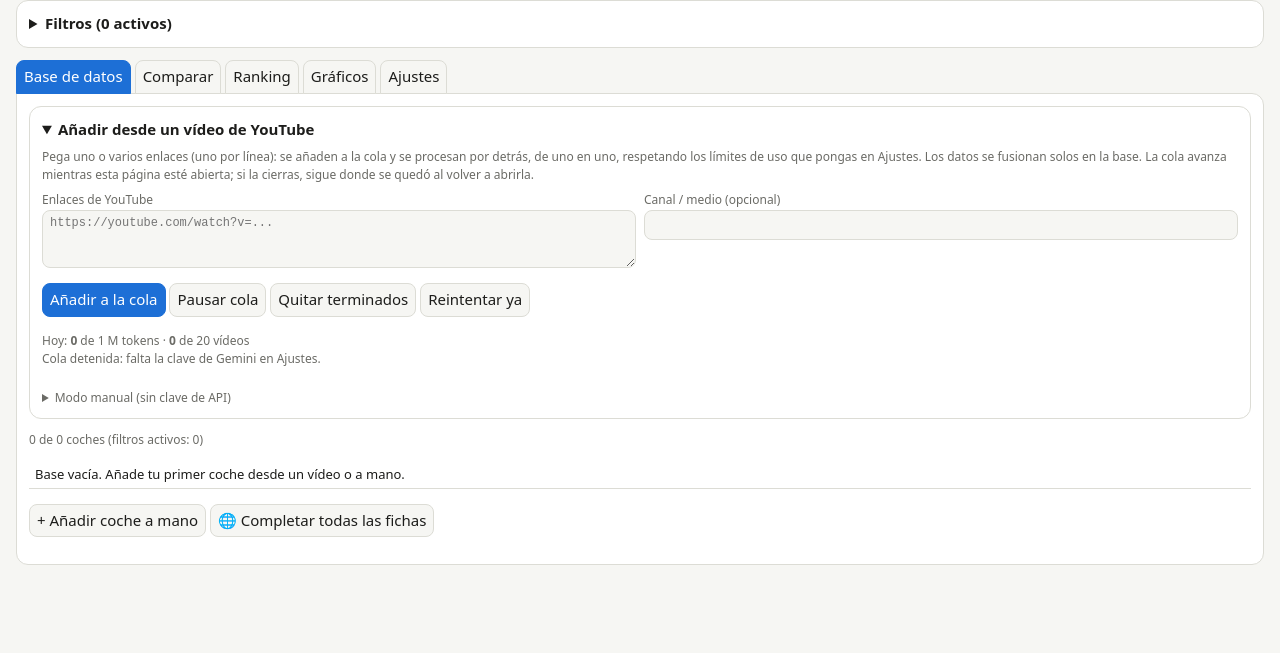
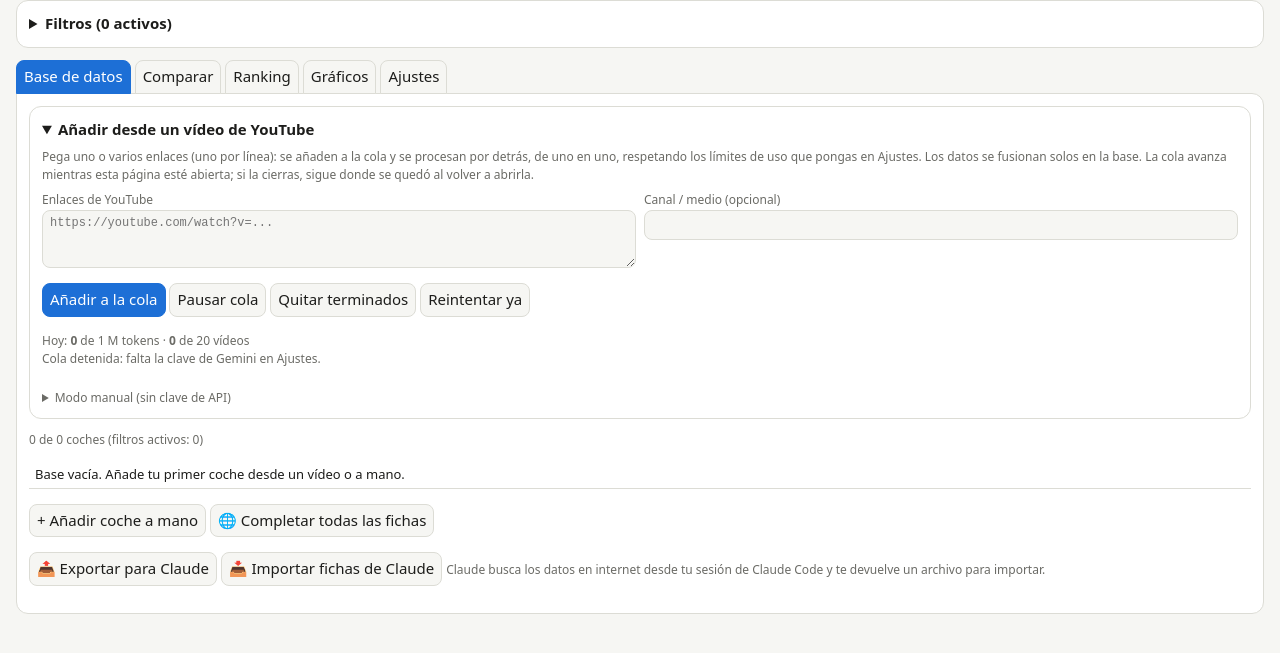
Before and after one commit to elxfields/comparador-coches, a plain HTML site: page index.html in a window 1280 px wide. Shown: the part 55-708 px from the top of the page. Drawn offline with Linux system fonts and the light colour scheme.

Commit message:
Exportar coches para Claude e importar fichas completadas por Claude
- «Exportar para Claude» descarga los coches y los datos que faltan
- «Importar fichas de Claude» fusiona fichas-claude.json: rellena huecos,
  actualiza precios y datos sin verificar, añade foto si carga y notas
- El id solo se usa si coinciden también marca y modelo

Co-Authored-By: Claude Opus 5.5 <noreply@anthropic.com>

```diff
--- a/index.html
+++ b/index.html
@@ -71,6 +71,7 @@ a{color:var(--ac)}
 <p class="mu" id="cnt"></p>
 <div class="sc"><table id="tbl"></table></div>
 <p><button onclick="addCar()">+ Añadir coche a mano</button> <button onclick="queueAllFichas()">🌐 Completar todas las fichas</button></p>
+<p><button onclick="exportForClaude()">📤 Exportar para Claude</button> <button onclick="$('fimp').click()">📥 Importar fichas de Claude</button><input type="file" id="fimp" accept=".json,application/json" style="display:none" onchange="importFichasFile(this.files[0]);this.value=''"> <span class="mu">Claude busca los datos en internet desde tu sesión de Claude Code y te devuelve un archivo para importar.</span></p>
 <div id="edit"></div>
 </div>
 
@@ -130,7 +131,7 @@ a{color:var(--ac)}
 
 <script>
 // Versión de la app: cámbiala en cada publicación. Las ventanas abiertas la comparan con la publicada y se recargan solas.
-const APP_VER='2026-11-23.6';
+const APP_VER='2026-11-23.7';
 const T=['BEV','PHEV','HEV','Gasolina','Diésel'];
 // [clave, etiqueta, unidad, grupo, dirección (low/high/null)]
 const NUM=[
@@ -548,6 +549,36 @@ async function doFicha(it,u){const c=byId(it.car);if(!c){it.st='err';it.msg='Ese
  it.st='ok';it.msg=`${nm(c)}: ${got.length} dato${got.length===1?'':'s'} y ${eqn} equipamiento${eqn===1?'':'s'} nuevos${foto}${web?'':' · sin búsqueda web (🧠 sin verificar)'}`+(it.model&&it.model!==model()?` (con ${it.model})`:'');
  save();renderAll()}
 
+/* ---- fichas completadas por Claude (Claude Code): exportar petición e importar resultado ---- */
+function exportForClaude(){if(!S.cars.length){$('mlog').textContent='No hay coches que exportar.';return}
+ const coches=S.cars.map(c=>({id:c.id,marca:c.marca||'',modelo:c.modelo||'',version:c.version||'',t:c.t||'',anio:c.anio??null,carroc:c.carroc||'',
+  faltan:NUM.map(n=>n[0]).filter(k=>num(c[k])==null||k==='precio'||k==='precioMin'||(c.fsrc&&c.fsrc[k]==='modelo')),
+  faltanEq:EQ.map(e=>e[0]).filter(k=>!c.eq||typeof c.eq[k]!=='boolean'),sinFoto:!carImg(c),
+  tiene:Object.fromEntries(NUM.map(n=>[n[0],num(c[n[0]])]).filter(([k,v])=>v!=null))}));
+ const out={tipo:'comparador-coches/peticion-fichas',fecha:new Date().toISOString(),
+  campos:Object.fromEntries(NUM.map(n=>[n[0],n[1]+(n[2]?' ('+n[2]+')':'')])),equipamiento:Object.fromEntries(EQ.map(e=>[e[0],e[1]])),coches};
+ const a=document.createElement('a');a.href=URL.createObjectURL(new Blob([JSON.stringify(out,null,1)],{type:'application/json'}));a.download='coches-para-fichas.json';
+ document.body.appendChild(a);a.click();setTimeout(()=>{URL.revokeObjectURL(a.href);a.remove()},2000);
+ $('mlog').textContent=`Descargado «coches-para-fichas.json» (${coches.length} coches) en tu carpeta de Descargas. Dile a Claude: «completa las fichas».`}
+async function importFichasFile(file){if(!file)return;let d;
+ try{d=JSON.parse(await file.text())}catch(e){$('mlog').textContent='Ese archivo no es un JSON válido.';return}
+ if(!d||d.tipo!=='comparador-coches/fichas'||!Array.isArray(d.fichas)){$('mlog').textContent='Ese archivo no es de fichas de Claude («fichas-claude.json»).';return}
+ $('mlog').textContent='Importando fichas…';const res=[],noEnc=[];
+ const mm=o=>[o.marca,o.modelo].map(x=>String(x||'').toLowerCase().trim()).join('|');
+ for(const f of d.fichas){
+  // Se busca por id solo si coinciden también marca y modelo; si no, por marca+modelo+versión.
+  let c=byId(f.id);if(c&&mm(c)!==mm(f))c=null;c=c||S.cars.find(x=>keyOf(x)===keyOf(f));if(!c){noEnc.push([f.marca,f.modelo,f.version].filter(Boolean).join(' '));continue}
+  const campos=f.campos||{},fu=f.fuentes||{};let n=0;c.fsrc=c.fsrc||{};
+  Object.entries(campos).forEach(([k,v])=>{if(!NUM.some(x=>x[0]===k))return;v=num(v);if(v==null)return;
+   // Rellena huecos; los precios y los datos 🧠 (sin verificar) se actualizan siempre con datos con fuente.
+   if(num(c[k])==null||k==='precio'||k==='precioMin'||c.fsrc[k]==='modelo'){c[k]=v;c.fsrc[k]=typeof fu[k]==='string'&&/^https?:\/\//.test(fu[k])?fu[k]:'web';n++}});
+  let e=0;c.eq=c.eq||{};Object.entries(f.eq||{}).forEach(([k,v])=>{if(EQ.some(x=>x[0]===k)&&typeof v==='boolean'&&typeof c.eq[k]!=='boolean'){c.eq[k]=v;e++}});
+  let foto='';if(!carImg(c)&&typeof f.img==='string'&&/^https:\/\//.test(f.img)&&!/ytimg|youtube/.test(f.img)&&await testImg(f.img)){c.img=f.img;c.imgSrc=f.img.replace(/^https?:\/\/(www\.)?/,'').split('/')[0];foto=', foto'}
+  c.notas=c.notas||[];(Array.isArray(f.notas)?f.notas:[]).slice(0,8).forEach(t=>{if(typeof t==='string'&&t){t='[Claude, web] '+t;if(!c.notas.includes(t))c.notas.push(t)}});
+  res.push(`${nm(c)}: ${n} datos, ${e} equipamientos${foto}`)}
+ save();renderAll();
+ $('mlog').innerHTML=`<b>Fichas importadas</b> (${res.length})${syOn()?' · se sincronizan con tus otros dispositivos':''}<br>`+res.map(esc).join('<br>')+(noEnc.length?`<br>No encontrados en tu base: ${noEnc.map(esc).join(', ')}`:'')}
+
 const QST={pend:['⏳','Pendiente'],proc:['⚙️','Procesando'],ok:['✅','Hecho'],err:['❌','Error'],skip:['⏭️','Saltado']};
 function renderQ(){if(!$('qtbl'))return;const u=usage();
  const n=k=>Q.items.filter(x=>x.st===k).length;
```
